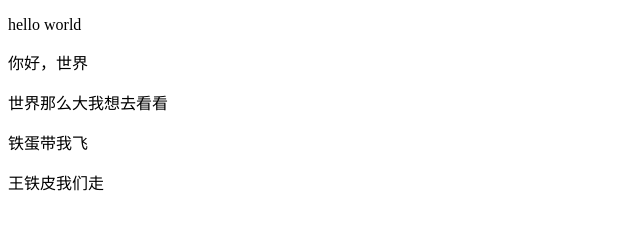
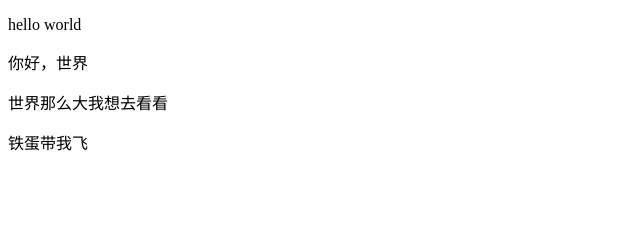
Before and after one commit to Smart-yang/myGit, a plain HTML site: page mygit.html in a window 1280 px wide. Shown: the whole page, without its empty margins (0-640 px from the left). Drawn offline with Linux system fonts and the light colour scheme.

Commit message:
新的修改

```diff
--- a/mygit.html
+++ b/mygit.html
@@ -11,6 +11,6 @@
     <p>你好，世界</p>
     <p>世界那么大我想去看看</p>
     <p>铁蛋带我飞</p>
-    <p>王铁皮我们走</p>
+
 </body>
 </html>
```
